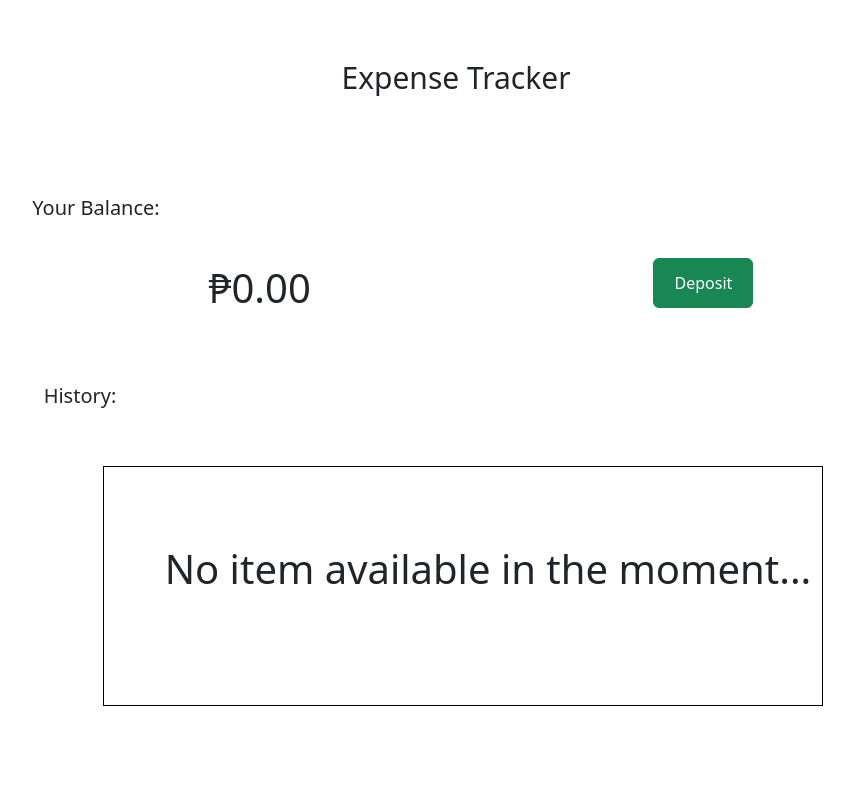
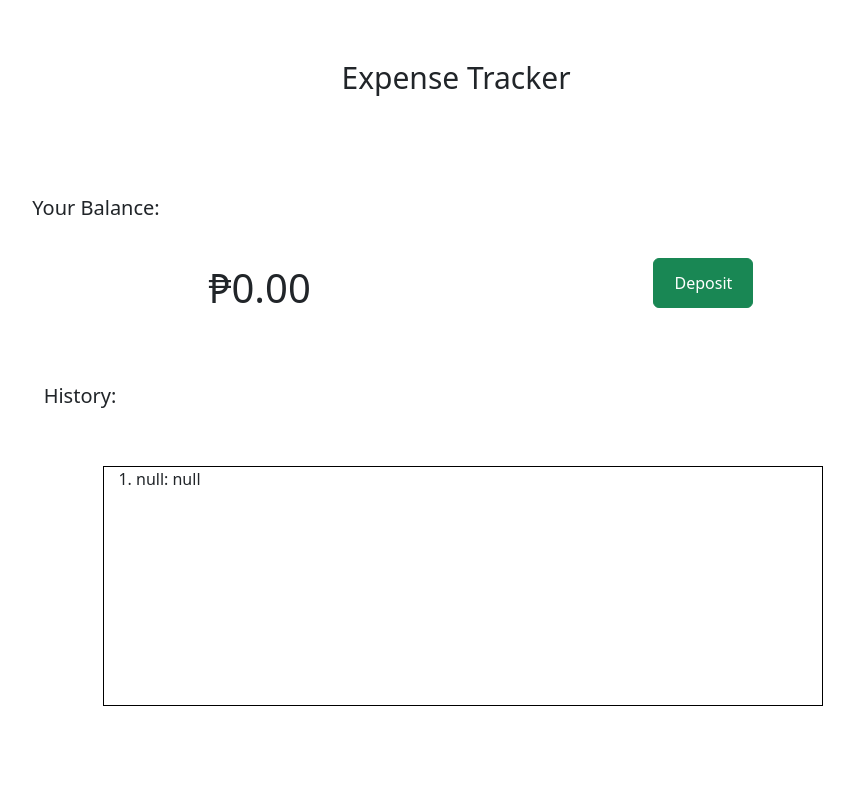
Before and after one commit to Joma-15/Expense-tracker-, a React (Vite) app: page / in a window 1280 px wide. Shown: the top 800 px of the page, without its empty margins (184-1038 px from the left). Built offline with nearby package versions, Linux system fonts and the light colour scheme.

Commit message:
fixed the logic of showing some item and its amount somehow

```diff
--- a/src/App.tsx
+++ b/src/App.tsx
@@ -4,12 +4,14 @@ import { History } from "./components/History"
 import { AddPurchased } from "./components/AddPurchased"
 
 function App() {
+  const purchasedItem = localStorage.getItem("item");
+  const ItemPrice = localStorage.getItem("amount");
 
   return (
     <>
     <Title/>
     <BalanceSheet/>
-    <History/>
+    <History item={purchasedItem} amount={ItemPrice}/>
     <AddPurchased/>
     </>
   )
--- a/src/components/History.tsx
+++ b/src/components/History.tsx
@@ -1,11 +1,17 @@
-
-export const History = () => {
+interface Props{
+  item: string | null;
+  amount: string | null;
+}
+export const History = ({item, amount}: Props) => {
+  const ItemAmount = `${item}: ${amount}`;
   return (
     <>
     <h2 style={{right: "47vh", bottom: "50px"}}>History:</h2>
     <div className="History_container">
       <div className="History-box">
-        <p className="empty">No item available in the moment...</p>
+         <ol>
+          <li>{ItemAmount ?? "there is no item available at the moment"}</li>
+         </ol>
       </div>
     </div>
     </>
```
